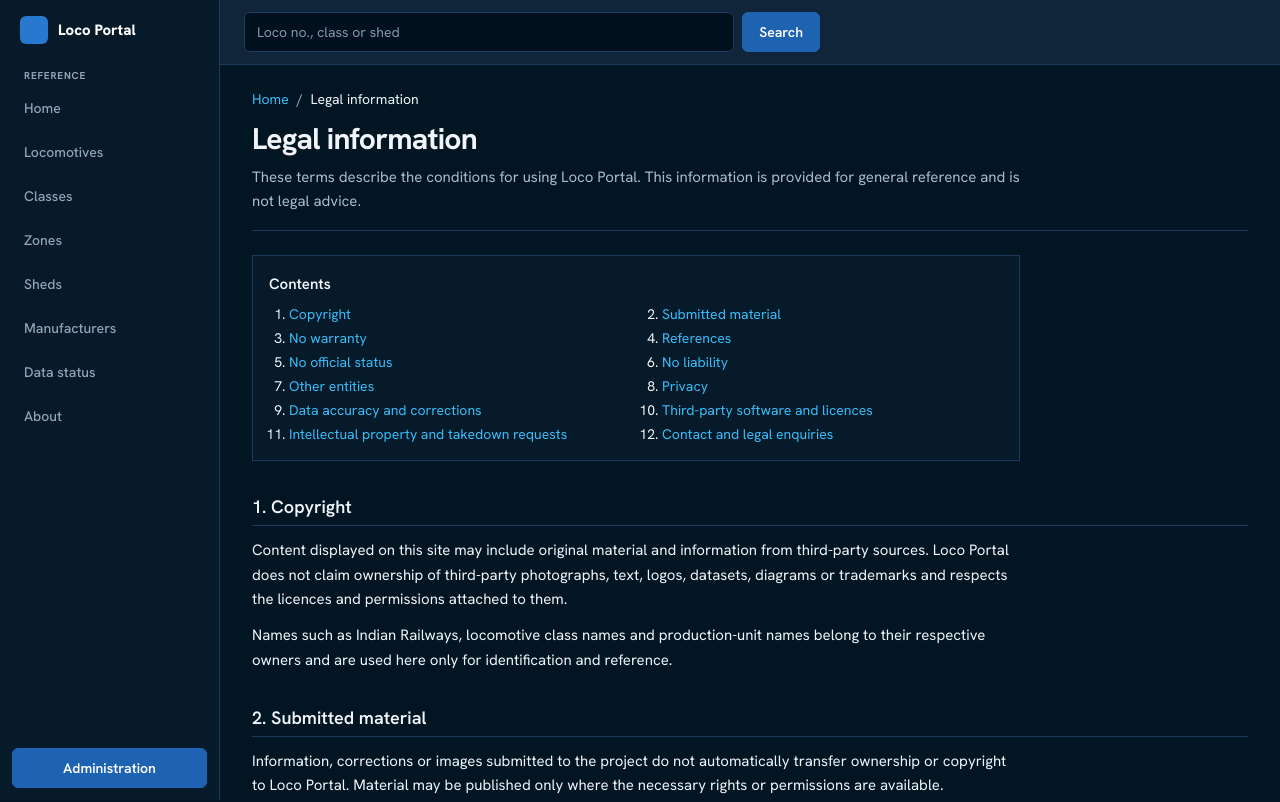
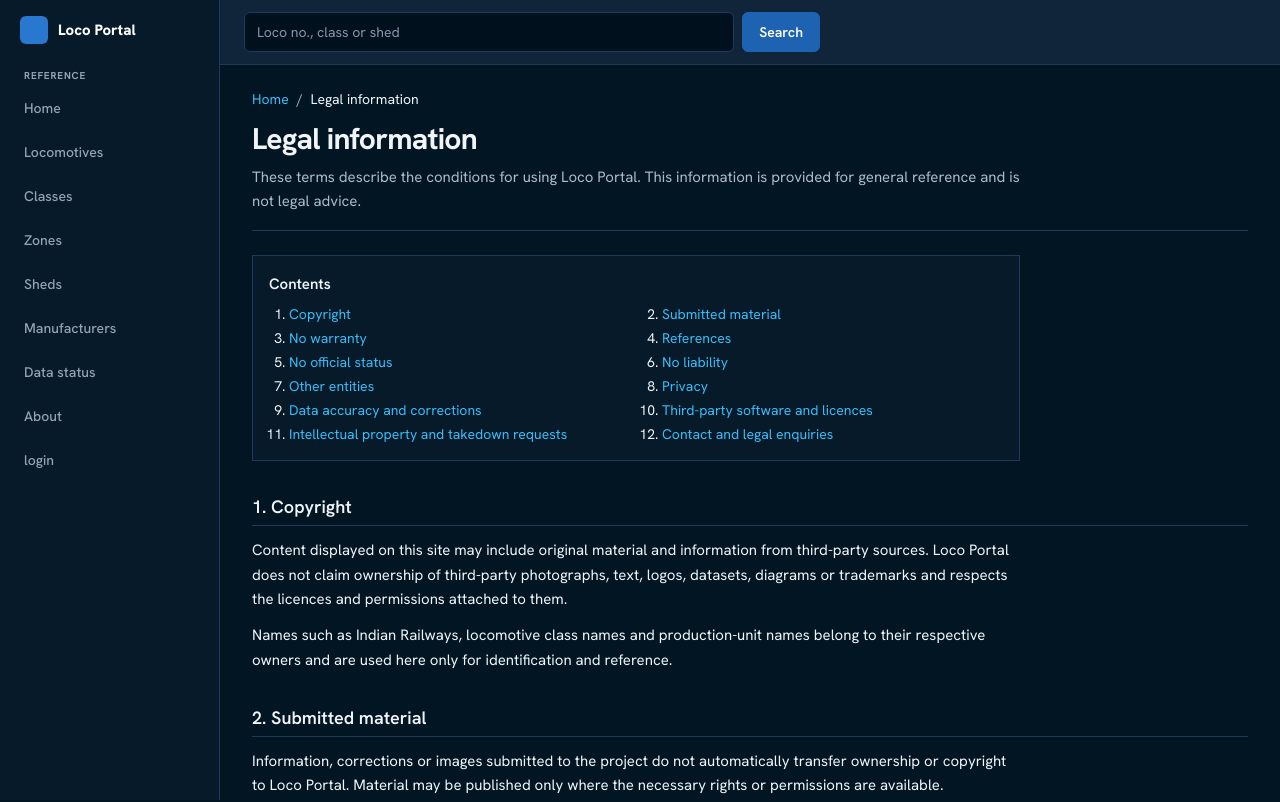
Before and after one commit to Chaitanyadurgeshweb/loco-db-final, a Next.js app: page /legal in a window 1280 px wide. Shown: the top 802 px of the page. Built offline with nearby package versions, Linux system fonts and the light colour scheme.

Commit message:
Update AppShell.tsx

```diff
--- a/components/AppShell.tsx
+++ b/components/AppShell.tsx
@@ -8,12 +8,12 @@ type Item = { label: string; href: string; exact?: boolean; also?: string[] };
 const PUBLIC: Item[] = [
   { label: "Home", href: "/", exact: true }, { label: "Locomotives", href: "/search", also: ["/locos"] }, { label: "Classes", href: "/locomotives" },
   { label: "Zones", href: "/zones" }, { label: "Sheds", href: "/sheds" }, { label: "Manufacturers", href: "/manufacturers" },
-  { label: "Data status", href: "/sources" }, { label: "About", href: "/about" }];
+  { label: "Data status", href: "/sources" }, { label: "About", href: "/about" }, { label: "login", href: "/admin" }];
 const ADMIN: Item[] = [
   { label: "Dashboard", href: "/admin", exact: true }, { label: "Locomotives", href: "/admin/locos" }, { label: "Add locomotive", href: "/admin/locos/new" },
-  { label: "Bulk upload", href: "/admin/bulk" }, { label: "View public site", href: "/", exact: true }];
+  { label: "Bulk upload", href: "/admin/bulk" }, { label: "View public site", href: "/", exact: true }, { label: "Master Administration login", href: "/master" }];
 const MASTER: Item[] = [
-  { label: "Approval Dashboard", href: "/master" }, { label: "Manage Administrators", href: "/master/admins" }, { label: "View Public Site", href: "/", exact: true }];
+  { label: "Approval Dashboard", href: "/master" }, { label: "Manage Administrators", href: "/master/admins" }, { label: "View Public Site", href: "/", exact: true }, { label: "Administration", href: "/admin" }];
 
 const AREAS = {
   public: { label: "Reference", items: PUBLIC, primary: 4 },
@@ -36,7 +36,6 @@ export default function AppShell({ children, footer }: { children: React.ReactNo
   const [more, setMore] = useState(false);
   const area = AREAS[areaOf(path)], items = area.items, active = activeOf(items, path);
   const key = areaOf(path), isMaster = key === "master";
-  const swap = key === "admin" ? { label: "Master Administration", href: "/master", cls: "btn" } : { label: "Administration", href: "/admin", cls: "btn btn-primary" };
   const side = "block rounded-industrial px-3 py-2.5 text-sm font-medium no-underline hover:no-underline ";
   const primary = items.slice(0, area.primary), rest = items.slice(area.primary);
   const dock = "flex-1 min-h-[56px] flex items-center justify-center px-1 text-center text-xs font-semibold no-underline hover:no-underline border-t-2 ";
@@ -47,7 +46,6 @@ export default function AppShell({ children, footer }: { children: React.ReactNo
       <p className="px-3 pt-2 pb-1 text-[10px] font-bold uppercase tracking-[0.08em] text-gray-600">{area.label}</p>
       <nav aria-label="Main"><ul className="space-y-1">{items.map(i => <li key={i.label}><Link href={i.href} aria-current={i === active ? "page" : undefined}
         className={side + (i === active ? "bg-navy-800 text-white" : "text-gray-600 hover:bg-elevated hover:text-gray-900")}>{i.label}</Link></li>)}</ul></nav>
-      <Link href={swap.href} className={swap.cls + " mt-auto w-full"}>{swap.label}</Link>
     </aside>
     <div className="flex-1 min-w-0 flex flex-col min-h-screen pb-[calc(3.5rem+env(safe-area-inset-bottom))] md:pb-0">
       <header className="sticky top-0 z-30 bg-navy border-b border-line pt-[env(safe-area-inset-top)]">
@@ -65,8 +63,7 @@ export default function AppShell({ children, footer }: { children: React.ReactNo
     </div>
     <nav aria-label="Primary" className="md:hidden fixed bottom-0 inset-x-0 z-40 border-t border-line bg-surface pb-[env(safe-area-inset-bottom)]">
       {more && <ul className="absolute bottom-full right-2 mb-2 w-52 rounded-card border border-line bg-elevated p-1 shadow-2xl">
-        {rest.map(i => <li key={i.label}><Link href={i.href} onClick={() => setMore(false)} className="block rounded-industrial px-3 py-3 text-sm text-gray-900 no-underline hover:bg-surface hover:no-underline">{i.label}</Link></li>)}
-        <li><Link href={swap.href} onClick={() => setMore(false)} className="block rounded-industrial px-3 py-3 text-sm font-semibold text-sky-300 no-underline hover:bg-surface hover:no-underline">{swap.label}</Link></li></ul>}
+        {rest.map(i => <li key={i.label}><Link href={i.href} onClick={() => setMore(false)} className="block rounded-industrial px-3 py-3 text-sm text-gray-900 no-underline hover:bg-surface hover:no-underline">{i.label}</Link></li>)}</ul>}
       <div className="flex">{primary.map(i => <Link key={i.label} href={i.href} onClick={() => setMore(false)} aria-current={i === active ? "page" : undefined}
         className={dock + (i === active ? "border-accent text-white" : "border-transparent text-gray-600")}>{i.label}</Link>)}
         <button type="button" aria-expanded={more} onClick={() => setMore(v => !v)} className={dock + "border-transparent text-gray-600"}>More</button></div>
```
